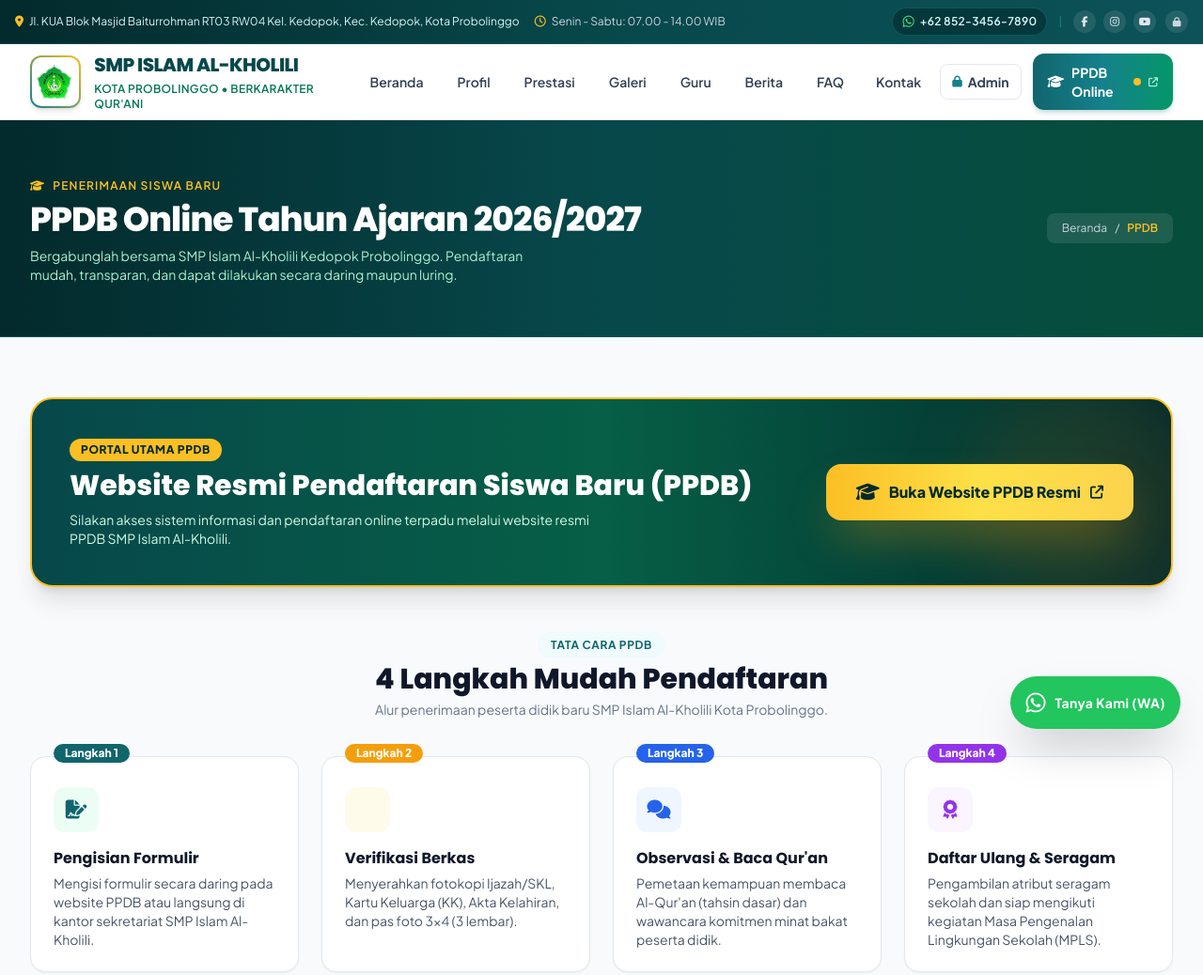
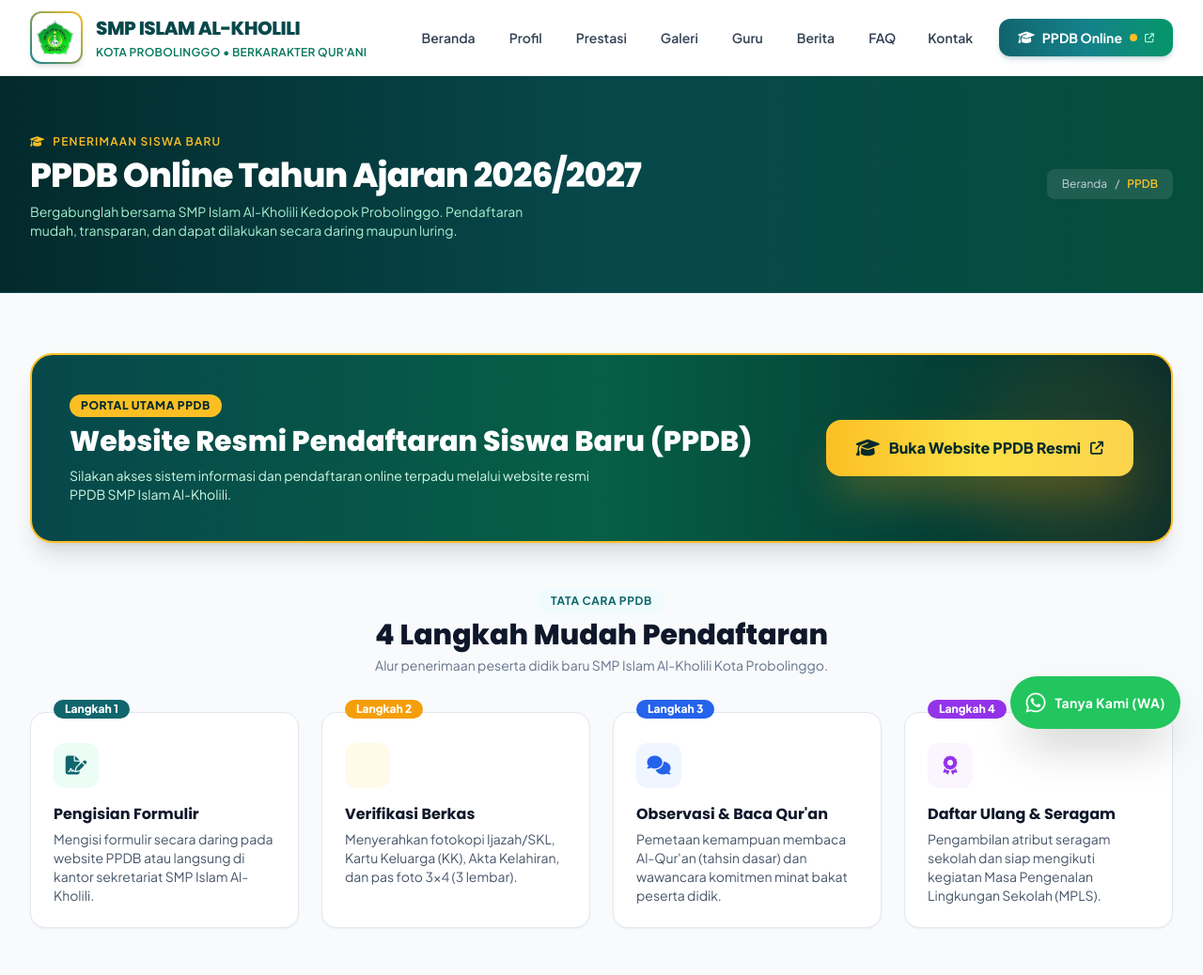
Before and after one commit to muhammadsiswa00-cpu/smp-al-kholili, an Astro site: page /ppdb in a window 1280 px wide. Shown: the top 1038 px of the page at 94% size. Built offline with nearby package versions, Linux system fonts and the light colour scheme; Astro itself is replaced by a stand-in of ours; some packages are replaced by stand-ins of ours; some icons are missing.

Commit message:
update baru

```diff
--- a/src/components/Footer.astro
+++ b/src/components/Footer.astro
@@ -54,7 +54,6 @@ const isPpdbExt = ppdbUrl.startsWith('http');
           <li><a href="/guru" class="hover:text-emerald-400 transition flex items-center gap-2"><i class="fa-solid fa-chevron-right text-xs text-gold-400"></i> Guru</a></li>
           <li><a href="/berita" class="hover:text-emerald-400 transition flex items-center gap-2"><i class="fa-solid fa-chevron-right text-xs text-gold-400"></i> Berita</a></li>
           <li><a href={ppdbUrl} target={isPpdbExt ? "_blank" : undefined} rel={isPpdbExt ? "noopener noreferrer" : undefined} class="text-gold-400 hover:text-gold-300 transition font-semibold flex items-center gap-2"><i class="fa-solid fa-graduation-cap text-xs"></i> Buka Web PPDB Online</a></li>
-          <li class="pt-2"><a href="admin/login.php" class="text-xs text-slate-500 hover:text-brand-400 transition flex items-center gap-1.5"><i class="fa-solid fa-lock text-[10px]"></i> Login Admin Sekolah</a></li>
         </ul>
       </div>
 
--- a/src/components/Header.astro
+++ b/src/components/Header.astro
@@ -10,45 +10,6 @@ const { siteSettings, currentPage = 'beranda' } = Astro.props;
 const ppdbUrl = siteSettings.ppdb_url || '/ppdb';
 const isPpdbExternal = ppdbUrl.startsWith('http');
 ---
-
-<!-- Topbar Info -->
-<div class="bg-gradient-to-r from-brand-950 via-brand-900 to-brand-800 text-slate-200 text-xs py-2 px-3 sm:px-4 border-b border-brand-700/50">
-  <div class="max-w-7xl mx-auto flex flex-col md:flex-row justify-between items-center gap-2">
-
-    <!-- Lokasi & Jam Kerja -->
-    <div class="flex items-center gap-4 flex-wrap justify-center md:justify-start text-center md:text-left text-[11px] sm:text-xs">
-      <span class="inline-flex items-center gap-1.5 text-brand-100">
-        <i class="fa-solid fa-location-dot text-gold-400 flex-shrink-0"></i>
-        <span>{siteSettings.alamat}</span>
-      </span>
-      <span class="hidden lg:inline-flex items-center gap-1.5 text-slate-300">
-        <i class="fa-regular fa-clock text-gold-400"></i>
-        {siteSettings.jam_kerja}
-      </span>
-    </div>
-
-    <!-- Kontak WhatsApp & Medsos -->
-    <div class="flex items-center justify-center gap-2.5 sm:gap-3 flex-shrink-0">
-      <a href={`https://wa.me/${siteSettings.whatsapp_number}?text=Halo%20Admin%20SMP%20Islam%20Al-Kholili,%20saya%20ingin%20bertanya%20informasi%20sekolah`}
-         target="_blank"
-         rel="noopener noreferrer"
-         class="hover:text-gold-300 transition inline-flex items-center gap-1.5 font-semibold text-brand-100 whitespace-nowrap bg-brand-950/60 hover:bg-brand-900/80 px-2.5 py-1 rounded-full border border-brand-500/30 text-[11px] sm:text-xs">
-        <i class="fa-brands fa-whatsapp text-sm text-green-400 flex-shrink-0"></i>
-        <span class="tracking-wide whitespace-nowrap">{siteSettings.whatsapp_display}</span>
-      </a>
-
-      <span class="text-brand-600">|</span>
-
-      <div class="flex items-center gap-2 flex-shrink-0">
-        <a href="#" class="w-6 h-6 rounded-full bg-white/10 flex items-center justify-center hover:bg-gold-500 hover:text-brand-950 transition" title="Facebook"><i class="fa-brands fa-facebook-f text-[11px]"></i></a>
-        <a href="#" class="w-6 h-6 rounded-full bg-white/10 flex items-center justify-center hover:bg-gold-500 hover:text-brand-950 transition" title="Instagram"><i class="fa-brands fa-instagram text-[11px]"></i></a>
-        <a href="#" class="w-6 h-6 rounded-full bg-white/10 flex items-center justify-center hover:bg-gold-500 hover:text-brand-950 transition" title="YouTube"><i class="fa-brands fa-youtube text-[11px]"></i></a>
-        <a href="admin/login.php" class="w-6 h-6 rounded-full bg-white/10 flex items-center justify-center hover:bg-brand-500 text-slate-300 hover:text-white transition ml-0.5" title="Login Dashboard Admin"><i class="fa-solid fa-lock text-[10px]"></i></a>
-      </div>
-    </div>
-
-  </div>
-</div>
 
 <!-- Main Navigation Bar -->
 <header class="sticky top-0 z-50 bg-white/95 backdrop-blur-md shadow-sm border-b border-slate-100 transition-all duration-300" id="mainHeader">
@@ -107,14 +68,8 @@ const isPpdbExternal = ppdbUrl.startsWith('http');
           Kontak
         </a>
 
-        <!-- Admin -->
-        <a href="admin/login.php" class="px-3 py-2 rounded-lg text-sm font-bold text-slate-700 hover:text-brand-700 hover:bg-slate-50 border border-slate-200 hover:border-brand-300 transition flex items-center gap-1.5" title="Login Administrator">
-          <i class="fa-solid fa-lock text-xs text-brand-600"></i>
-          <span>Admin</span>
-        </a>
-
         <!-- PPDB Button CTA -->
-        <a href={ppdbUrl} target={isPpdbExternal ? "_blank" : undefined} rel={isPpdbExternal ? "noopener noreferrer" : undefined} class="ml-1 inline-flex items-center gap-2 px-4 py-2.5 rounded-xl text-sm font-bold text-white bg-gradient-to-r from-brand-700 via-brand-600 to-emerald-600 hover:from-brand-800 hover:to-emerald-700 shadow-md shadow-brand-700/20 hover:shadow-lg hover:shadow-brand-700/30 transition transform hover:-translate-y-0.5" title="Buka Website PPDB Online">
+        <a href={ppdbUrl} target={isPpdbExternal ? "_blank" : undefined} rel={isPpdbExternal ? "noopener noreferrer" : undefined} class="ml-2 inline-flex items-center gap-2 px-5 py-2.5 rounded-xl text-sm font-bold text-white bg-gradient-to-r from-brand-700 via-brand-600 to-emerald-600 hover:from-brand-800 hover:to-emerald-700 shadow-md shadow-brand-700/20 hover:shadow-lg hover:shadow-brand-700/30 transition transform hover:-translate-y-0.5" title="Buka Website PPDB Online">
           <i class="fa-solid fa-graduation-cap"></i>
           <span>PPDB Online</span>
           <span class="flex h-2 w-2 relative">
@@ -127,12 +82,9 @@ const isPpdbExternal = ppdbUrl.startsWith('http');
 
       <!-- Mobile Menu Button -->
       <div class="flex items-center gap-2 lg:hidden">
-        <a href="admin/login.php" class="px-2.5 py-1.5 rounded-lg text-xs font-bold text-slate-700 bg-slate-100 hover:bg-slate-200 border border-slate-300 flex items-center gap-1" title="Dasbor Admin">
-          <i class="fa-solid fa-lock text-[10px] text-brand-700"></i>
-          <span>Admin</span>
-        </a>
-        <a href={ppdbUrl} target={isPpdbExternal ? "_blank" : undefined} rel={isPpdbExternal ? "noopener noreferrer" : undefined} class="px-3 py-1.5 rounded-lg text-xs font-bold text-white bg-brand-700 hover:bg-brand-800 shadow-sm flex items-center gap-1">
-          <span>PPDB</span>
+        <a href={ppdbUrl} target={isPpdbExternal ? "_blank" : undefined} rel={isPpdbExternal ? "noopener noreferrer" : undefined} class="px-3.5 py-2 rounded-lg text-xs font-bold text-white bg-brand-700 hover:bg-brand-800 shadow-sm flex items-center gap-1.5">
+          <i class="fa-solid fa-graduation-cap text-xs"></i>
+          <span>PPDB Online</span>
           {isPpdbExternal && <i class="fa-solid fa-arrow-up-right-from-square text-[9px]"></i>}
         </a>
         <button id="mobileMenuBtn" type="button" class="p-2 rounded-lg text-slate-600 hover:text-brand-700 hover:bg-slate-100 focus:outline-none" aria-label="Toggle Navigation">
@@ -170,17 +122,11 @@ const isPpdbExternal = ppdbUrl.startsWith('http');
     <a href="/kontak" class={`block px-3 py-2.5 rounded-lg text-base font-semibold ${currentPage === 'kontak' ? 'bg-brand-50 text-brand-700' : 'text-slate-700 hover:bg-slate-50'}`}>
       <i class="fa-solid fa-address-book w-6 text-brand-600"></i> Kontak Kami
     </a>
-    <div class="pt-2">
+    <div class="pt-3">
       <a href={ppdbUrl} target={isPpdbExternal ? "_blank" : undefined} rel={isPpdbExternal ? "noopener noreferrer" : undefined} class="w-full text-center flex items-center justify-center gap-2 px-4 py-3 rounded-xl text-base font-bold text-white bg-gradient-to-r from-brand-700 to-emerald-600 shadow-md">
         <i class="fa-solid fa-graduation-cap"></i> Buka Website PPDB Online
         {isPpdbExternal && <i class="fa-solid fa-arrow-up-right-from-square text-xs"></i>}
       </a>
     </div>
-    <div class="pt-2 border-t border-slate-100">
-      <a href="admin/login.php" class="w-full text-center flex items-center justify-center gap-2 px-3 py-2.5 rounded-xl text-sm font-bold text-slate-800 bg-slate-100 hover:bg-slate-200 border border-slate-300 transition">
-        <i class="fa-solid fa-shield-halved text-brand-700"></i>
-        <span>Login Admin Sekolah</span>
-      </a>
-    </div>
   </div>
 </header>
```
Also changed, not shown: 11 other files.
